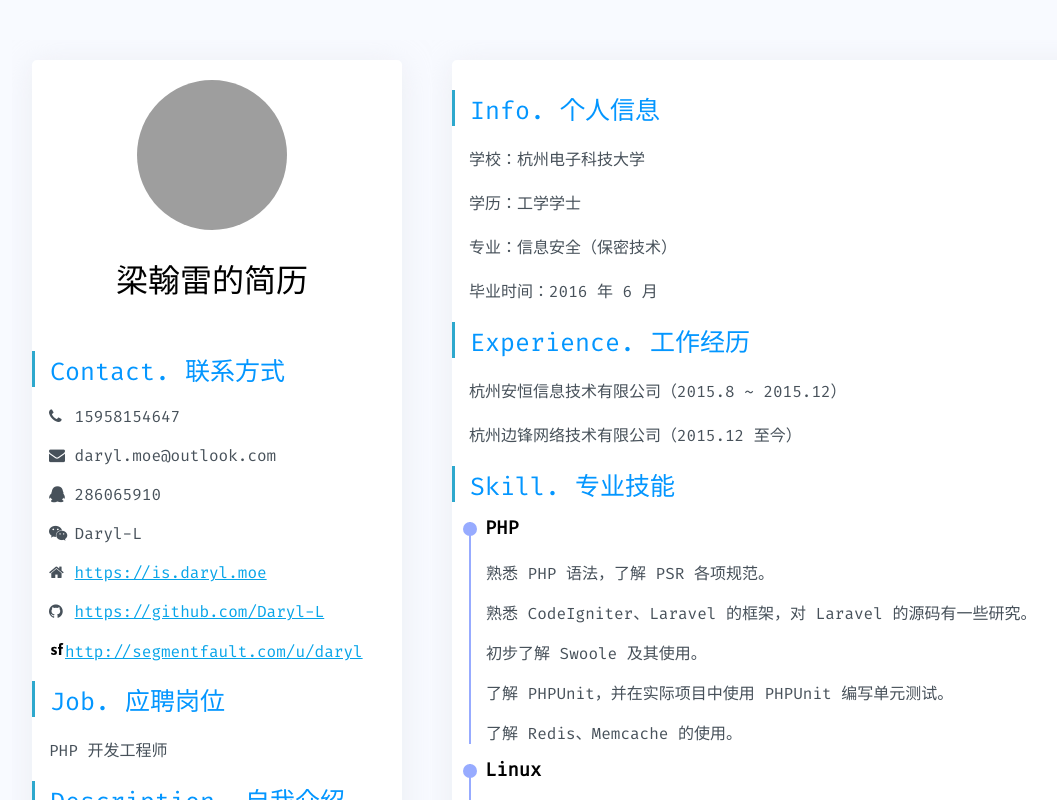
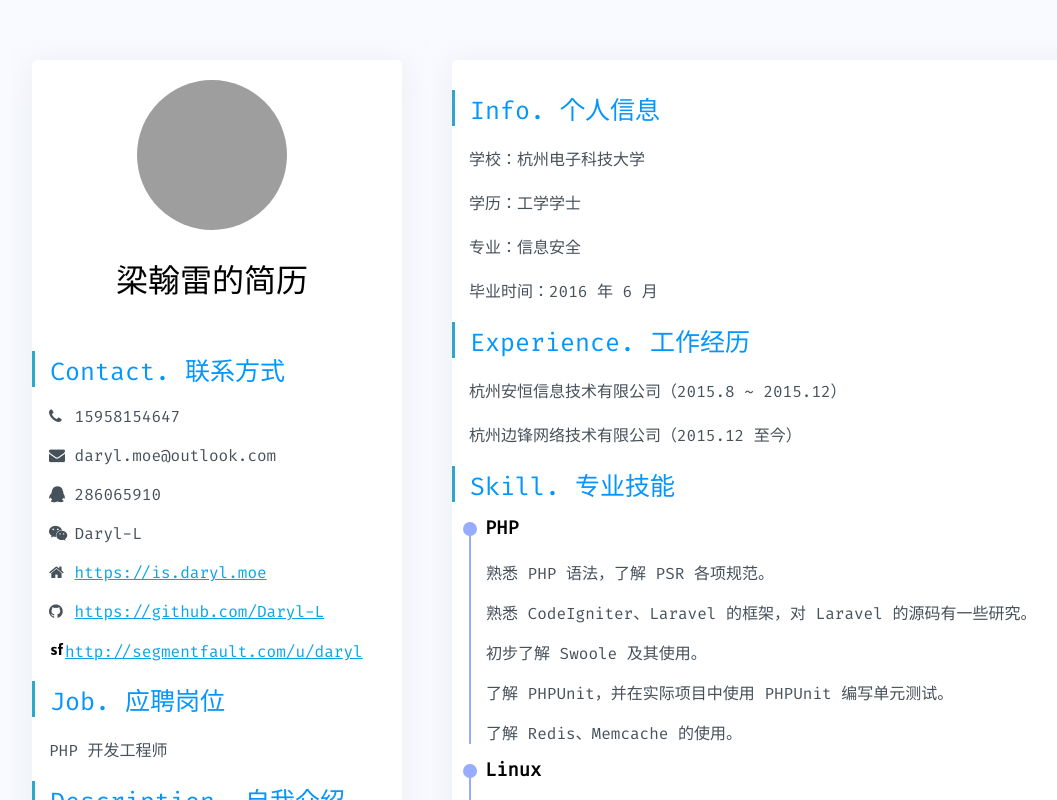
Before and after one commit to HZFE/daryl_resume, a Vue app: page /#/ in a window 1280 px wide. Shown: the top 800 px of the page, without its empty margins (56-1113 px from the left). Built offline with nearby package versions, Linux system fonts and the light colour scheme; grey boxes are pictures that could not be loaded; what vue-feather-icon would draw is missing.

Commit message:
fix:my major

```diff
--- a/src/components/Hello.vue
+++ b/src/components/Hello.vue
@@ -96,7 +96,7 @@ export default {
       hobby: '围棋、网球、滑雪、动漫',
       school: '杭州电子科技大学',
       diploma: '工学学士',
-      major: '信息安全（保密技术）',
+      major: '信息安全',
       guaduation: '2016 年 6 月',
       experiences: [
         '杭州安恒信息技术有限公司（2015.8 ~ 2015.12）',
```
